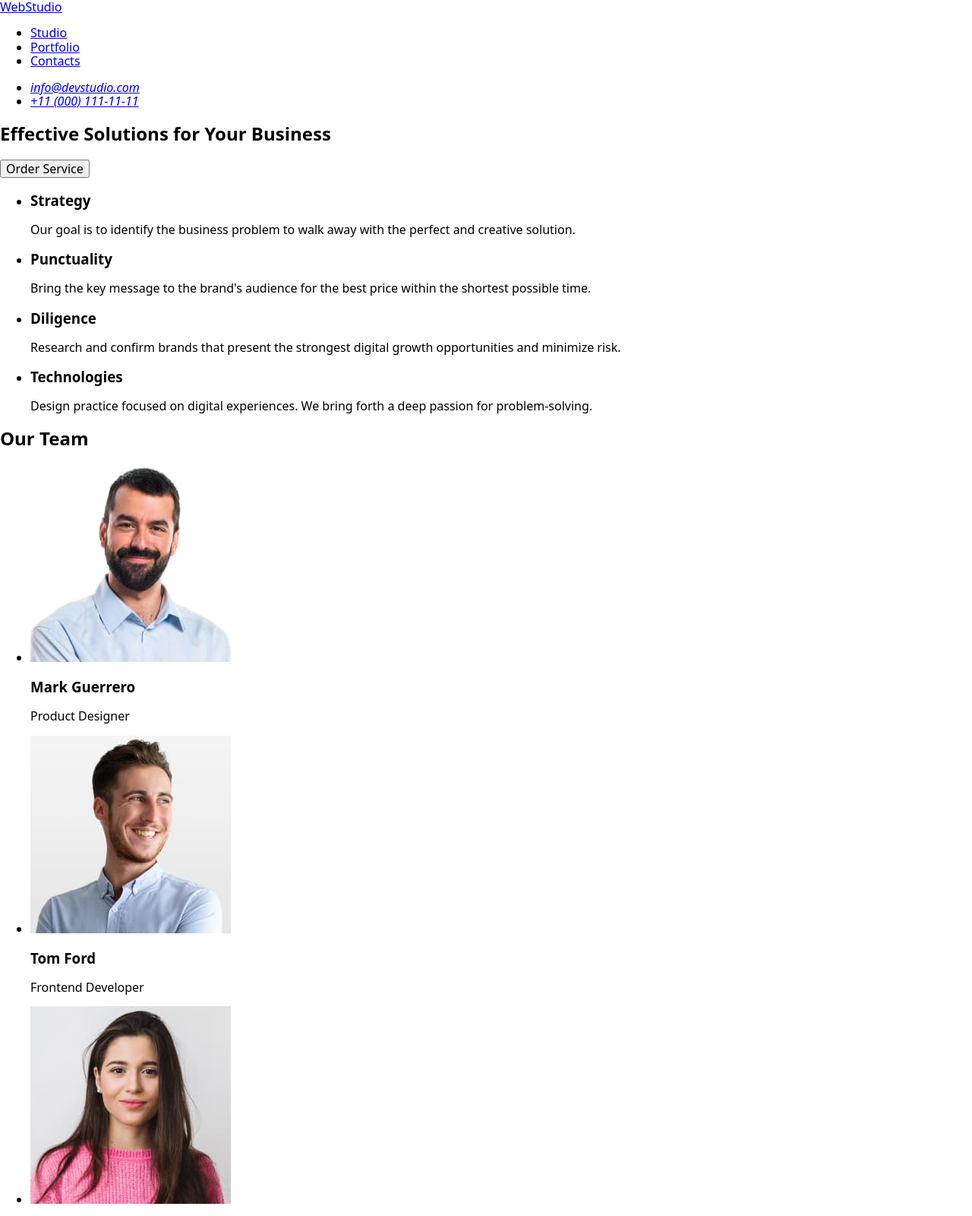
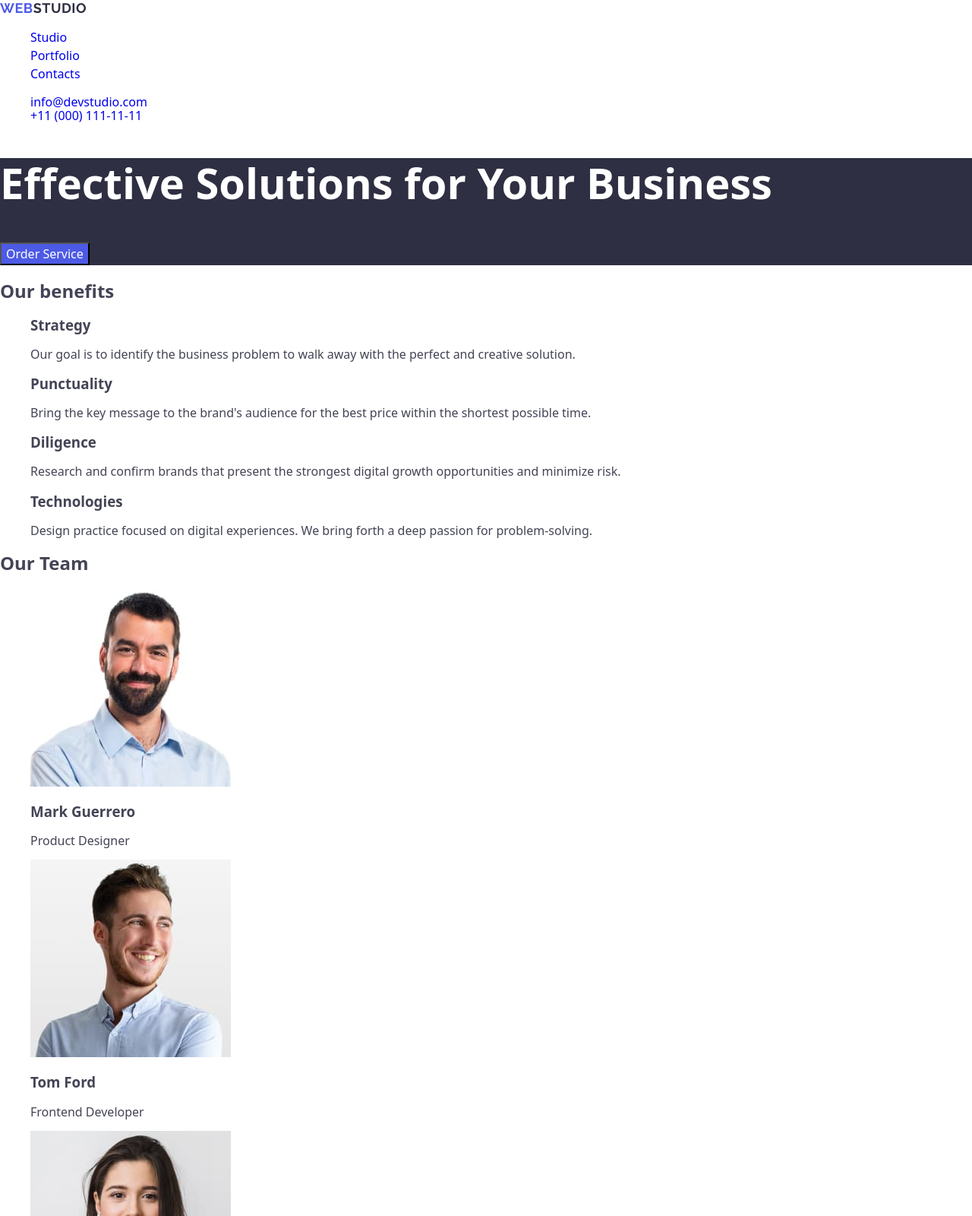
Before and after one commit to Iryna-Aleksandrova/goit-markup-hw-02, a plain HTML site: page index.html in a window 1280 px wide. Shown: the top 1600 px of the page at 76% size. Drawn offline with nearby package versions, Linux system fonts and the light colour scheme.

Commit message:
git commit -m “add files”

```diff
--- a/css/styles.css
+++ b/css/styles.css
@@ -0,0 +1,70 @@
+body {
+  font-family: "Roboto" sans-serif;
+  background-color: #ffffff;
+  font-size: 16px;
+  color: #434455;
+}
+
+a {
+  text-decoration: none;
+}
+
+ul,
+ol {
+  list-style-type: none;
+}
+
+address {
+  font-style: normal;
+}
+
+.nav-list .nav-item {
+  color: #2e2f42;
+  font-size: 16px;
+  font-weight: 500;
+  line-height: 24px;
+}
+
+.logo {
+  font-family: "Raleway", sans-serif;
+  font-weight: 700;
+  font-size: 18px;
+  line-height: 1.17;
+  letter-spacing: 0.03em;
+  text-transform: uppercase;
+  color: #2e2f42;
+  color: #4d5ae5;
+}
+
+.header-logo .logo-part {
+  color: #2e2f42;
+}
+
+.footer-logo .logo-part {
+  color: #f4f4fd;
+}
+.footer {
+  background-color: #2e2f42;
+}
+.footer-text {
+  color: #f4f4fd;
+  font-family: "Roboto", sans-serif;
+  font-weight: 400;
+  font-size: 16px;
+}
+.hero {
+  background-color: #2e2f42;
+  color: #ffffff;
+}
+.hero-title {
+  font-weight: 700;
+  font-size: 56px;
+}
+
+.hero-btn {
+  font-size: 16px;
+  font-weight: 500;
+  line-height: 24px;
+  background-color: #4d5ae5;
+  color: #ffffff;
+}
--- a/index.html
+++ b/index.html
@@ -20,174 +20,188 @@
     <link rel="stylesheet" href="./css/styles.css" />
   </head>
   <body>
-    <header>
-      <nav>
-        <a href="./index.html">WebStudio</a>
-        <ul>
-          <li><a href="#">Studio</a></li>
-          <li><a href="./portfolio.html">Portfolio</a></li>
-          <li><a href="#">Contacts</a></li>
+    <header class="page-header">
+      <nav class="header-nav">
+        <a class="logo header-logo" href="./index.html"
+          >Web<span class="logo-part">Studio</span></a
+        >
+        <ul class="nav-list">
+          <li class="nav-item"><a class="nav-link" href="#">Studio</a></li>
+          <li class="nav-item">
+            <a class="nav-link" href="./portfolio.html">Portfolio</a>
+          </li>
+          <li class="nav-item"><a class="nav-link" href="#">Contacts</a></li>
         </ul>
       </nav>
-      <address>
+      <address class="header-contacts">
         <ul>
-          <li><a href="mailto:info@devstudio.com">info@devstudio.com</a></li>
-          <li><a href="tel:+110001111111">+11 (000) 111-11-11</a></li>
+          <li class="contacts-item">
+            <a class="contacts-link" href="mailto:info@devstudio.com"
+              >info@devstudio.com</a
+            >
+          </li>
+          <li>
+            <a class="contacts-item" href="tel:+110001111111"
+              >+11 (000) 111-11-11</a
+            >
+          </li>
         </ul>
       </address>
     </header>
     <main>
-      <section>
-        <h1>Effective Solutions for Your Business</h1>
-        <button class="main-page-btn" id="go-to-form-btn">Order Service</button>
+      <section class="hero">
+        <h1 class="hero-title">Effective Solutions for Your Business</h1>
+        <button class="hero-btn" id="go-to-form-btn">Order Service</button>
       </section>
-      <section>
-        <h2 hidden>Our benefits</h2>
+      <section class="benefits">
+        <h2 chidden class="benefits-title">Our benefits</h2>
         <ul>
           <li>
-            <h3>Strategy</h3>
-            <p>
+            <h3 class="benefits-subtitle">Strategy</h3>
+            <p class="benefits-text">
               Our goal is to identify the business problem to walk away with the
               perfect and creative solution.
             </p>
           </li>
           <li>
-            <h3>Punctuality</h3>
-            <p>
+            <h3 class="benefits-subtitle">Punctuality</h3>
+            <p class="benefits-text">
               Bring the key message to the brand's audience for the best price
               within the shortest possible time.
             </p>
           </li>
           <li>
-            <h3>Diligence</h3>
-            <p>
+            <h3 class="benefits-subtitle">Diligence</h3>
+            <p class="benefits-text">
               Research and confirm brands that present the strongest digital
               growth opportunities and minimize risk.
             </p>
           </li>
           <li>
-            <h3>Technologies</h3>
-            <p>
+            <h3 class="benefits-subtitle">Technologies</h3>
+            <p class="benefits-text">
               Design practice focused on digital experiences. We bring forth a
               deep passion for problem-solving.
             </p>
           </li>
         </ul>
       </section>
-      <section>
-        <h2>Our Team</h2>
-        <ul>
-          <li>
+      <section class="team">
+        <h2 class="team-title">Our Team</h2>
+        <ul class="team-list">
+          <li class="team-item">
             <img
               src="./images/mark.jpg"
               alt="Mark Guerrero"
               width="264"
               height="260"
             />
-            <h3>Mark Guerrero</h3>
-            <p>Product Designer</p>
+            <h3 class="team-subtitle">Mark Guerrero</h3>
+            <p class="team-text">Product Designer</p>
           </li>
-          <li>
+          <li class="team-item">
             <img
               src="./images/tom.jpg"
               alt="Tom Ford"
               width="264"
               height="260"
             />
-            <h3>Tom Ford</h3>
-            <p>Frontend Developer</p>
+            <h3 class="team-subtitle">Tom Ford</h3>
+            <p class="team-text">Frontend Developer</p>
           </li>
-          <li>
+          <li class="team-item">
             <img
               src="./images/camila.jpg"
               alt="Camila Garcia"
               width="264"
               height="260"
             />
-            <h3>Camila Garcia</h3>
-            <p>Marketing</p>
+            <h3 class="team-subtitle">Camila Garcia</h3>
+            <p class="team-text">Marketing</p>
           </li>
-          <li>
+          <li class="team-item">
             <img
               src="./images/daniel.jpg"
               alt="Daniel Wilson"
               width="264"
               height="260"
             />
-            <h3>Daniel Wilson</h3>
-            <p>UI Designer</p>
+            <h3 class="team-subtitle">Daniel Wilson</h3>
+            <p class="team-text">UI Designer</p>
           </li>
         </ul>
       </section>
-      <section>
-        <h2>Our Portfolio</h2>
+      <section class="portfolio">
+        <h2 class="portfolio-title">Our Portfolio</h2>
         <ul>
-          <li>
+          <li class="portfolio-list">
             <img
               src="./images/banking.jpg"
               alt="Banking App"
               width="360"
               height="300"
             />
-            <h3>Banking App</h3>
-            <p>App</p>
+            <h3 class="portfolio-subtitle">Banking App</h3>
+            <p class="portfolio-text">App</p>
           </li>
-          <li>
+          <li class="portfolio-list">
             <img
               src="./images/cashles.jpg"
               alt="Cashless Payment"
               width="360"
               height="300"
             />
-            <h3>Cashless Payment</h3>
-            <p>Marketing</p>
+            <h3 class="portfolio-subtitle">Cashless Payment</h3>
+            <p class="portfolio-text">Marketing</p>
           </li>
-          <li>
+          <li class="portfolio-list">
             <img
               src="./images/app.jpg"
               alt="Meditation App"
               width="360"
               height="300"
             />
-            <h3>Meditation App</h3>
-            <p>App</p>
+            <h3 class="portfolio-subtitle">Meditation App</h3>
+            <p class="portfolio-text">App</p>
           </li>
-          <li>
+          <li class="portfolio-list">
             <img
               src="./images/taxi.jpg"
               alt="Taxi Service"
               width="360"
               height="300"
             />
-            <h3>Taxi Service</h3>
-            <p>Marketing</p>
+            <h3 class="portfolio-subtitle">Taxi Service</h3>
+            <p class="portfolio-text">Marketing</p>
           </li>
-          <li>
+          <li class="portfolio-list">
             <img
               src="./images/illustrations.jpg"
               alt="Screen Illustrations"
               width="360"
               height="300"
             />
-            <h3>Screen Illustrations</h3>
-            <p>Design</p>
+            <h3 class="portfolio-subtitle">Screen Illustrations</h3>
+            <p class="portfolio-text">Design</p>
           </li>
-          <li>
+          <li class="portfolio-list">
             <img
               src="./images/courses.jpg"
               alt="Online Courses"
               width="360"
               height="300"
             />
-            <h3>Online Courses</h3>
-            <p>Marketing</p>
+            <h3 class="portfolio-subtitle">Online Courses</h3>
+            <p class="portfolio-text">Marketing</p>
           </li>
         </ul>
       </section>
     </main>
-    <footer>
-      <a href="./index.html">WebStudio</a>
-      <p>
+    <footer class="footer">
+      <a class="footer footer-logo" href="./index.html"
+        >Web<span class="logo-part">Studio</span></a
+      >
+      <p class="footer-text">
         Increase the flow of customers and sales for your business with digital
         marketing & growth solutions.
       </p>
```
